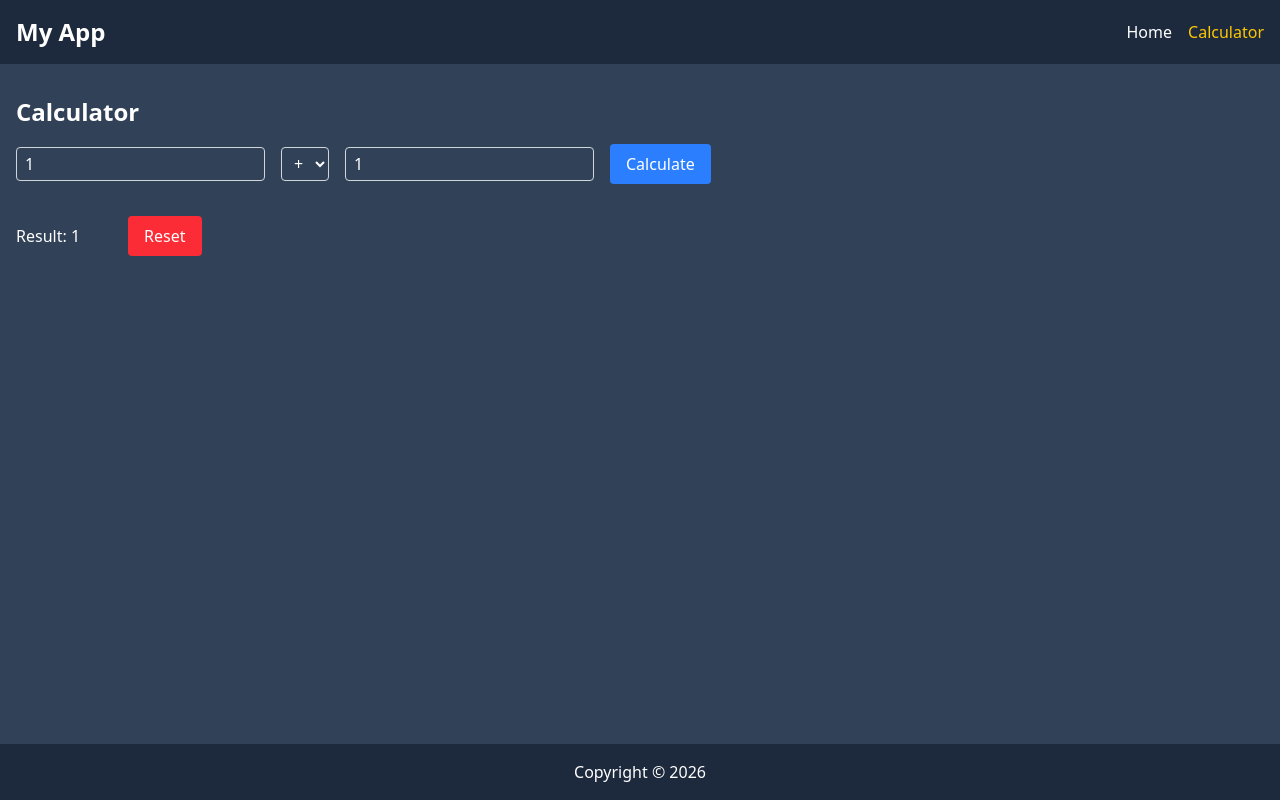
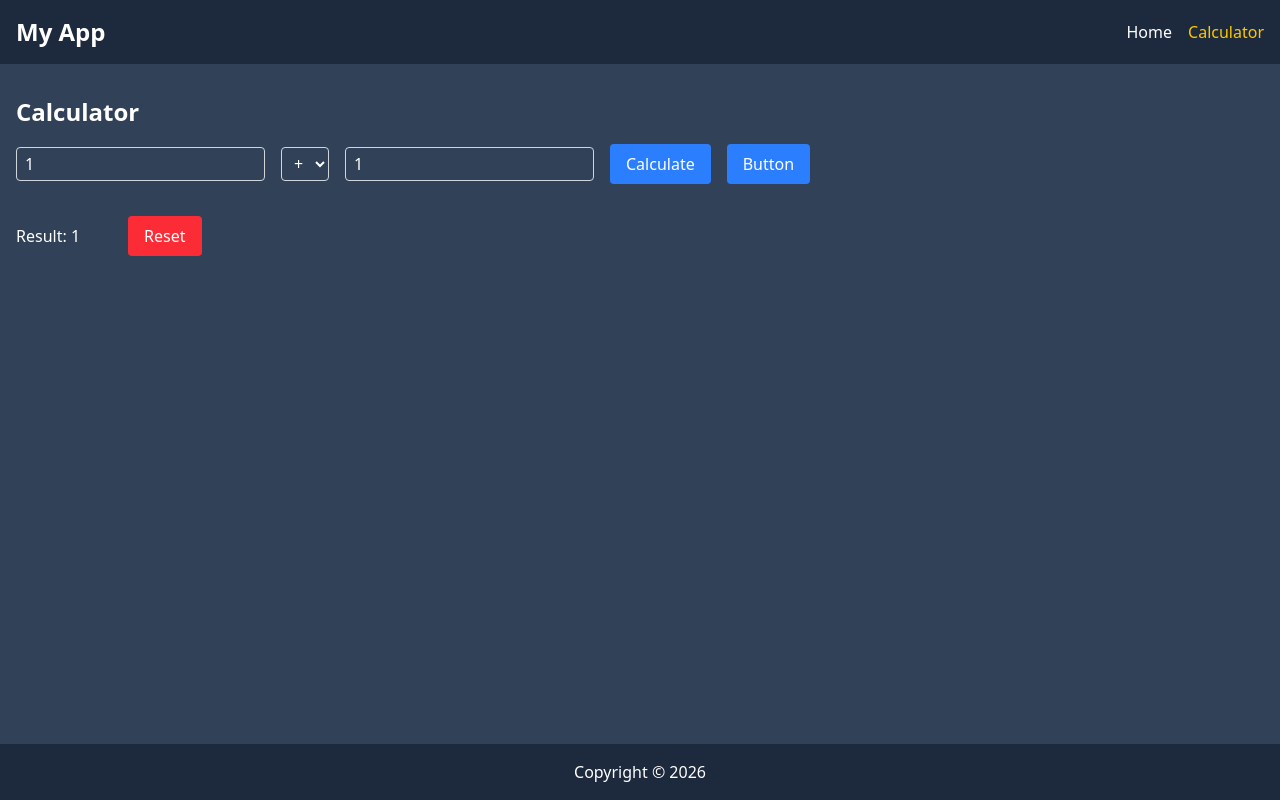
Before and after one commit to seriiserii825/ng-simonov, an Angular app: page /calculator in a window 1280 px wide. Built offline with nearby package versions, Linux system fonts and the light colour scheme.

Commit message:
feat: start btn shared

```diff
--- a/src/app/pages/calculator-page/calculator-page.html
+++ b/src/app/pages/calculator-page/calculator-page.html
@@ -26,6 +26,7 @@
       id="second"
     />
     <button class="btn" (click)="calculate()">Calculate</button>
+    <app-btn-shared className="btn--primary" label="Calculate"></app-btn-shared>
   </div>
   <footer class="flex items-center gap-12 mb-8">
     @if (result !== null) {
--- a/src/app/pages/calculator-page/calculator-page.ts
+++ b/src/app/pages/calculator-page/calculator-page.ts
@@ -1,9 +1,10 @@
 import { Component } from '@angular/core';
 import { FormsModule } from '@angular/forms';
+import { BtnShared } from '../../shared/btn-shared/btn-shared';
 
 @Component({
   selector: 'app-calculator-page',
-  imports: [FormsModule],
+  imports: [FormsModule, BtnShared],
   templateUrl: './calculator-page.html',
 })
 export class CalculatorPage {
--- /dev/null
+++ b/src/app/shared/btn-shared/btn-shared.html
@@ -0,0 +1 @@
+<button [class]="`btn ${className}`">{{ label }}</button>
--- /dev/null
+++ b/src/app/shared/btn-shared/btn-shared.ts
@@ -0,0 +1,11 @@
+import { Component } from '@angular/core';
+
+@Component({
+  selector: 'app-btn-shared',
+  imports: [],
+  templateUrl: './btn-shared.html',
+})
+export class BtnShared {
+  label: string = 'Button';
+  className: 'btn--danger' | null = null;
+}
```
